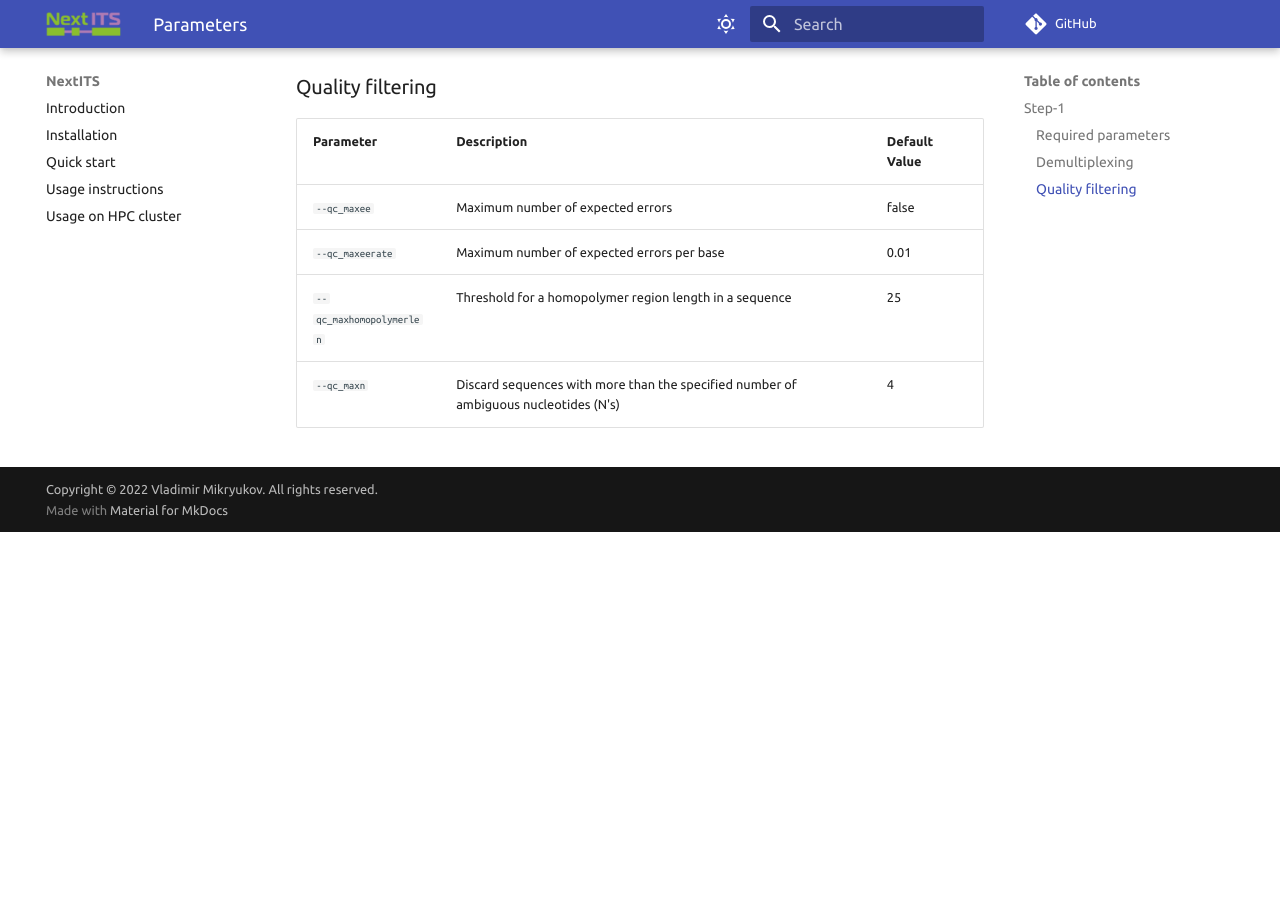
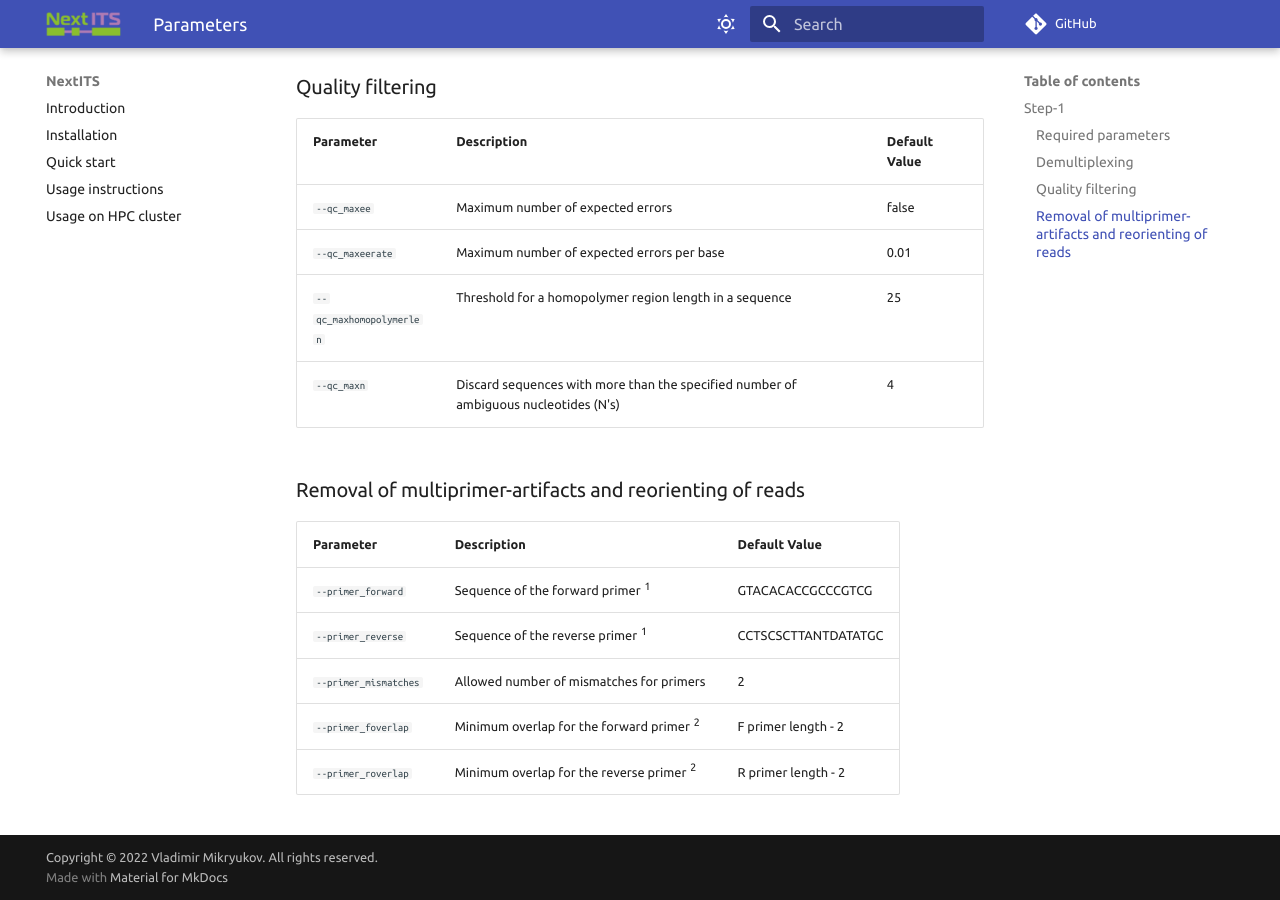
Before and after one commit to Next-ITS/nextits.github.io, an MkDocs documentation site: the page built from docs/parameters.md, in a window 1280 px wide and 900 px high, scrolled down 1150 px. Built offline with MkDocs 1.6.1 and Material for MkDocs 9.7.7, drawn with Linux system fonts in a browser that asks for light colours; comment, search, counter and statistics services are not loaded; before the commit the page ends 1682 px from its top, so only the background shows below that.

Commit message:
step-1, primers

```diff
--- a/docs/parameters.md
+++ b/docs/parameters.md
@@ -45,3 +45,14 @@ In addition to this, individual processes within the pipeline can be fine-tuned
 | `--qc_maxeerate`         | Maximum number of expected errors per base                                           | 0.01          |
 | `--qc_maxhomopolymerlen` | Threshold for a homopolymer region length in a sequence                              | 25            |
 | `--qc_maxn`              | Discard sequences with more than the specified number of ambiguous nucleotides (N's) | 4             |
+
+
+### Removal of multiprimer-artifacts and reorienting of reads
+
+| Parameter             | Description                                | Default Value       |
+| --------------------- | ------------------------------------------ | ------------------- |
+| `--primer_forward`    | Sequence of the forward primer ^1^         | GTACACACCGCCCGTCG   |
+| `--primer_reverse`    | Sequence of the reverse primer ^1^         | CCTSCSCTTANTDATATGC |
+| `--primer_mismatches` | Allowed number of mismatches for primers   | 2                   |
+| `--primer_foverlap`   | Minimum overlap for the forward primer ^2^ | F primer length - 2 |
+| `--primer_roverlap`   | Minimum overlap for the reverse primer ^2^ | R primer length - 2 |
```
